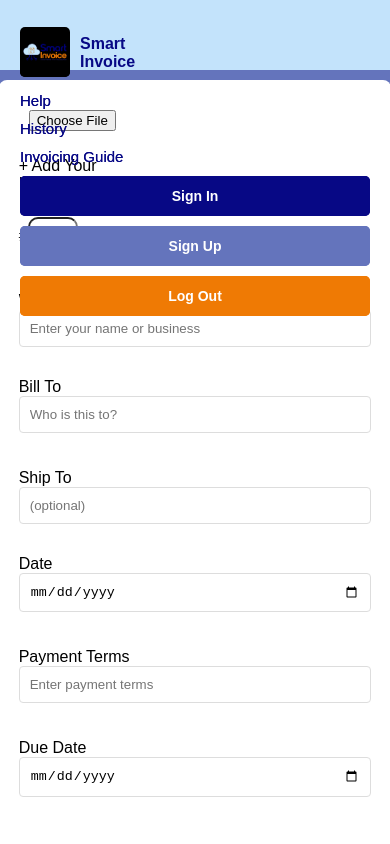
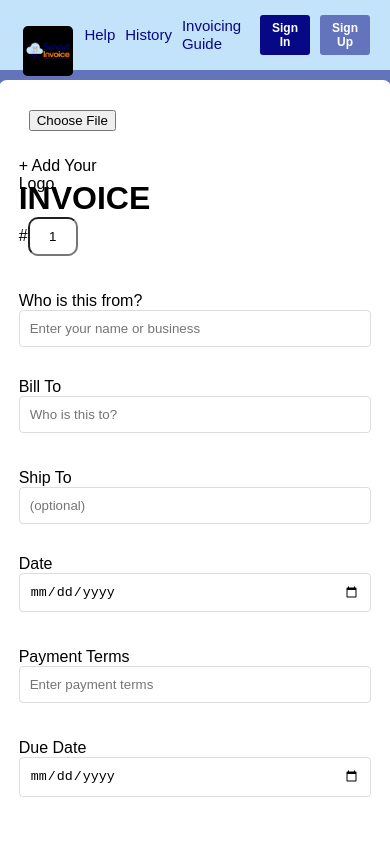
Before and after one commit to yadavsantu/SmartInvoice, a Vue app in the folder vue-frontend/: page / in a window 390 px wide. Shown: the top 844 px of the page. Built offline with nearby package versions, Linux system fonts and the light colour scheme.

Commit message:
navbar is now responsive even for small screens , buttons are shown hidden acc to state

```diff
--- a/vue-frontend/src/components/navBar.vue
+++ b/vue-frontend/src/components/navBar.vue
@@ -11,15 +11,14 @@
         <li><a href="#">Help</a></li>
         <li><a href="#">History</a></li>
         <li><a href="#">Invoicing Guide</a></li>
-        <li>
-          <button class="sign-in">Sign In</button>
-        </li>
-        <li>
-          <button class="sign-up">Sign Up</button>
-        </li>
-        <li>
-          <button class="log-out" @click="handleLogout">Log Out</button>
-        </li>
+
+        <!-- Conditional Rendering -->
+        <!-- Show "Sign In" and "Sign Up" when not logged in -->
+        <li v-if="!isLoggedIn"><button class="sign-in">Sign In</button></li>
+        <li v-if="!isLoggedIn"><button class="sign-up">Sign Up</button></li>
+
+        <!-- Show "Log Out" button only when logged in -->
+        <li v-if="isLoggedIn"><button class="log-out" @click="handleLogout">Log Out</button></li>
       </ul>
     </nav>
   </div>
@@ -27,7 +26,24 @@
 
 <script>
 export default {
-  name: 'NavBar',
+  name: "NavBar",
+  data() {
+    return {
+      // Assume the user is not logged in by default
+      isLoggedIn: false,
+    };
+  },
+  methods: {
+    handleLogout() {
+      // Simulate log out process, then hide "Log Out" button and show "Sign In"
+      this.isLoggedIn = false;
+      alert("Logged out!");
+    },
+    // Simulate login process (you would replace this with actual login logic)
+    handleLogin() {
+      this.isLoggedIn = true;
+    }
+  },
 };
 </script>
 
@@ -62,31 +78,24 @@ export default {
   font-weight: bold;
   color: #070885;
   gap: 10px;
-  height: 100%;
 }
 
 .logo img {
   width: 50px;
   height: auto;
   border-radius: 5px;
-  margin-bottom: 30px;
-  object-fit: contain;
 }
 
 .title {
-  margin-bottom: 28px;
+  font-size: 18px;
 }
 
-/* Navigation Links Section */
+/* Navigation Links */
 .nav-links {
   list-style: none;
   display: flex;
   align-items: center;
   gap: 20px;
-}
-
-.nav-links li {
-  margin: 0;
 }
 
 .nav-links a {
@@ -111,7 +120,6 @@ export default {
   color: white;
   border-radius: 5px;
   transition: background-color 0.3s ease, transform 0.2s ease;
-  box-shadow: none;
 }
 
 .sign-in {
@@ -134,28 +142,46 @@ button:hover {
 /* Responsive Styles */
 @media (max-width: 768px) {
   .navbar {
-    flex-direction: column;
-    align-items: flex-start;
+    flex-direction: row;
+    align-items: center;
     padding: 10px 20px;
   }
 
   .nav-links {
-    flex-direction: column;
-    align-items: flex-start;
-    gap: 10px;
-    width: 100%;
-  }
-
-  .nav-links li {
-    margin: 0;
-    width: 100%;
+    flex-direction: row;
+    gap: 15px;
   }
 
   .sign-in,
   .sign-up,
   .log-out {
-    width: 100%;
-    text-align: center;
+    width: auto;
+    font-size: 13px;
+    padding: 8px;
+  }
+}
+
+/* Hide title on smaller screens */
+@media (max-width: 480px) {
+  .title {
+    display: none; /* Hide the "Smart Invoice" text */
+  }
+
+  .sign-in,
+  .sign-up,
+  .log-out {
+    padding: 6px 12px;
+    font-size: 12px;
+    border-radius: 3px;
+  }
+
+  .nav-links {
+    gap: 10px; /* Adjust gap between buttons */
+  }
+
+  .logo {
+    justify-content: center; /* Ensure the logo is centered */
+    max-width: 120px; /* Limit the logo section's size on small screens */
   }
 }
 </style>
```
